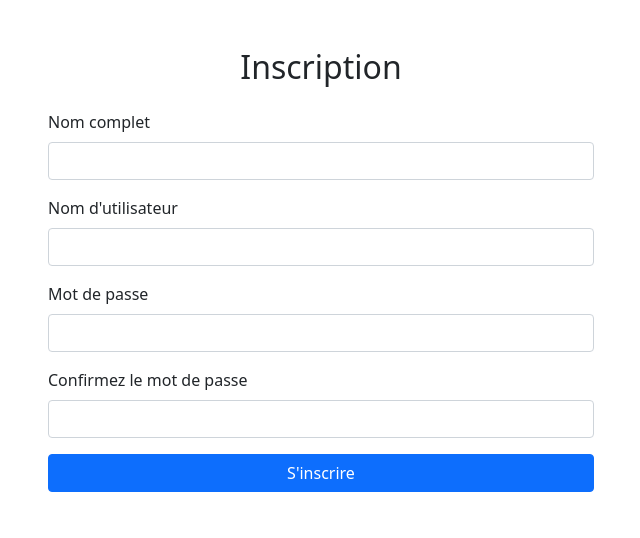
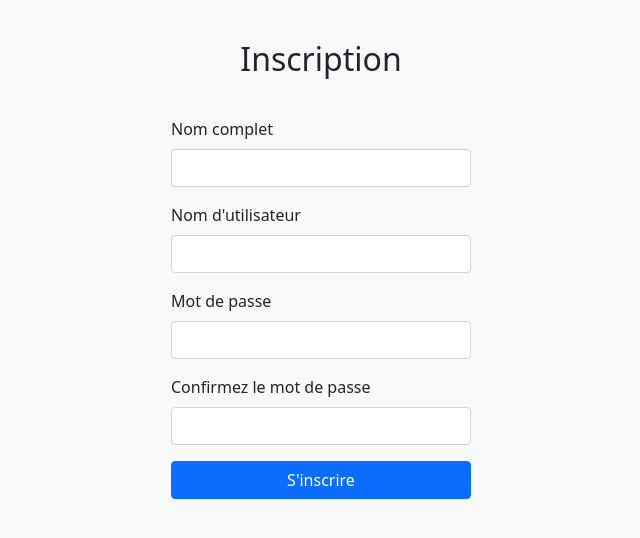
Before and after one commit to rim10-soubki/IAAAS, a Flask app: page /register in a window 1280 px wide. Shown: the top 538 px of the page, without its empty margins (319-959 px from the left). Run offline with Flask 3, Linux system fonts and the light colour scheme; some libraries are stand-ins or nearby versions.

Commit message:
correction register.html

```diff
--- a/app.py
+++ b/app.py
@@ -5,7 +5,7 @@ import hashlib
 app = Flask(__name__)
 
 # Configuration de la connexion à MongoDB Atlas
-client = MongoClient("mongodb+srv://amaamar01:s013e2ayffviuags@cluster0.1jlmqpc.mongodb.net/")
+client = MongoClient("mongodb+srv://amaamar01:s013e2aYFFVIUAGs@cluster0.1jlmqpc.mongodb.net/?retryWrites=true&w=majority")
 db = client['EncryptDB']
 users_collection = db['Users']
 
--- a/templates/Front-end/pages/register.html
+++ b/templates/Front-end/pages/register.html
@@ -5,28 +5,40 @@
     <meta name="viewport" content="width=device-width, initial-scale=1.0">
     <title>Inscription - Application de Messagerie Chiffrée</title>
     <link href="https://stackpath.bootstrapcdn.com/bootstrap/5.1.3/css/bootstrap.min.css" rel="stylesheet">
+    <style>
+        body {
+            padding-top: 40px;
+            background-color: #f8f9fa;
+        }
+        .form-signin {
+            width: 100%;
+            max-width: 330px;
+            padding: 15px;
+            margin: auto;
+        }
+    </style>
 </head>
 <body>
-    <div class="container mt-5">
+    <div class="container">
         <div class="row">
             <div class="col-md-6 offset-md-3">
                 <h2 class="mb-4 text-center">Inscription</h2>
-                <form id="registerForm">
+                <form class="form-signin" id="registerForm" action="/register" method="post">
                     <div class="mb-3">
                         <label for="fullName" class="form-label">Nom complet</label>
-                        <input type="text" class="form-control" id="fullName" required>
+                        <input type="text" class="form-control" id="fullName" name="fullName" required>
                     </div>
                     <div class="mb-3">
                         <label for="username" class="form-label">Nom d'utilisateur</label>
-                        <input type="text" class="form-control" id="username" required>
+                        <input type="text" class="form-control" id="username" name="username" required>
                     </div>
                     <div class="mb-3">
                         <label for="password" class="form-label">Mot de passe</label>
-                        <input type="password" class="form-control" id="password" required>
+                        <input type="password" class="form-control" id="password" name="password" required>
                     </div>
                     <div class="mb-3">
                         <label for="confirmPassword" class="form-label">Confirmez le mot de passe</label>
-                        <input type="password" class="form-control" id="confirmPassword" required>
+                        <input type="password" class="form-control" id="confirmPassword" name="confirmPassword" required>
                     </div>
                     <button type="submit" class="btn btn-primary w-100">S'inscrire</button>
                 </form>
@@ -35,6 +47,5 @@
     </div>
 
     <script src="https://stackpath.bootstrapcdn.com/bootstrap/5.1.3/js/bootstrap.bundle.min.js"></script>
-    <script src="../js/register.js"></script>
 </body>
 </html>
```
